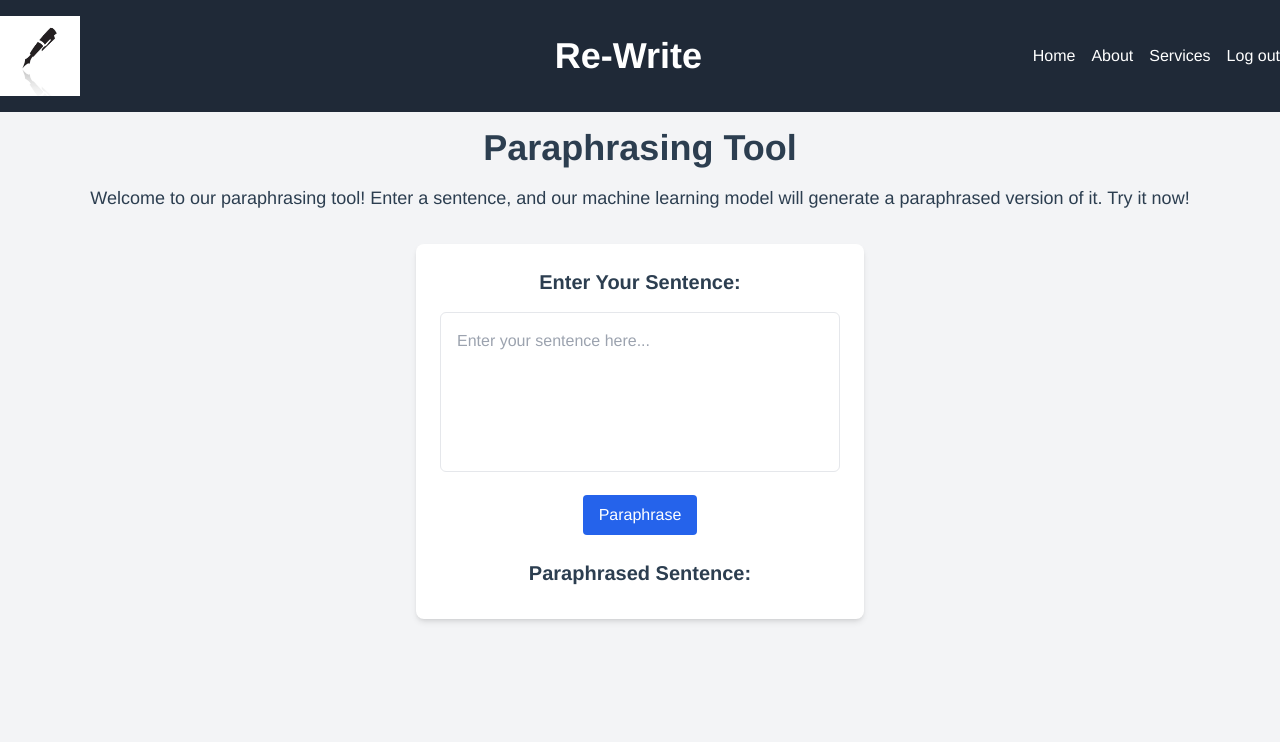
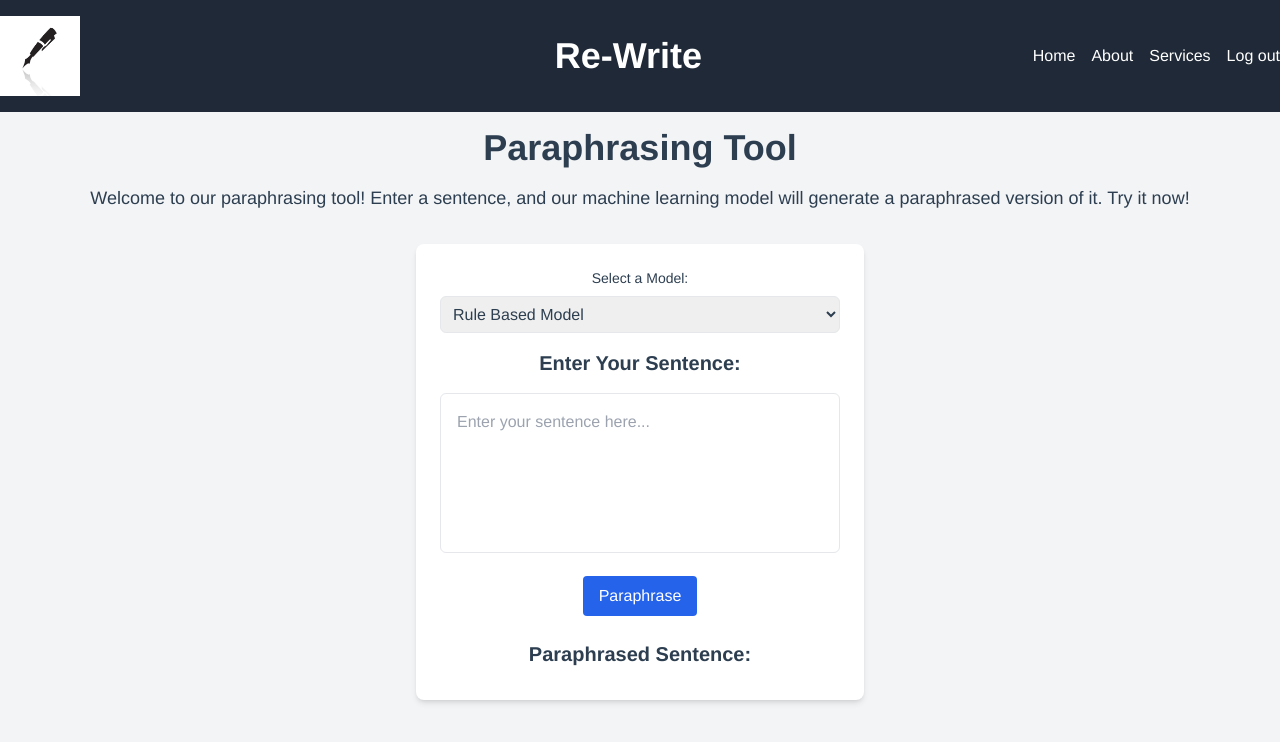
Before and after one commit to DylanHourigan/re-write, a Vue app: page /#/home in a window 1280 px wide. Shown: the top 742 px of the page. Built offline with nearby package versions, Linux system fonts and the light colour scheme; sample sign-in values are in the browser's storage.

Commit message:
Feat(ParaphraseTextBox.vue): Added Drop down menu for different paraphrasing models (#11)

```diff
--- a/src/components/ParaphraseV1.vue
+++ b/src/components/ParaphraseTextBox.vue
@@ -8,6 +8,12 @@
 
     <main class="container mx-auto py-8 px-8">
       <div class="max-w-md mx-auto bg-white rounded-lg shadow-md p-6">
+        <label for="modelSelect" class="block mb-2 text-sm">Select a Model:</label>
+        <select v-model="selectedModel" id="modelSelect" class="w-full p-2 border rounded-md mb-4">
+          <option v-for="model in models" :key="model.id" :value="model.id">
+            {{ model.name }}
+          </option>
+        </select>
         <h2 class="text-xl font-semibold mb-4">Enter Your Sentence:</h2>
         <textarea v-model="inputText" class="w-full h-40 p-4 border rounded-md resize-none"
           placeholder="Enter your sentence here..."></textarea>
@@ -32,6 +38,11 @@ export default {
     return {
       inputText: "",
       paraphrasedText: "",
+      selectedModel: 'rule-basedId',
+      models: [
+      { id: 'rule-basedId', name: 'Rule Based Model' },
+      { id: 'mlModelId', name: 'Machine Learning Model' },
+    ]
     };
   },
   methods: {
--- a/src/views/Homepage.vue
+++ b/src/views/Homepage.vue
@@ -1,18 +1,18 @@
 <template>
   <div class="home">
     <HeaderNav />
-    <ParaphraseV1 />
+    <ParaphraseTextBox />
   </div>
 </template>
 
 <script>
 import HeaderNav from '@/components/HeaderNav.vue';
-import ParaphraseV1 from '@/components/ParaphraseV1.vue';
+import ParaphraseTextBox from '@/components/ParaphraseTextBox.vue';
 
 export default {
   name: 'HomePage',
   components: {
-    ParaphraseV1,
+    ParaphraseTextBox,
     HeaderNav,
   },
 };
```
Lines whose indentation alone changed are shown as unchanged.
